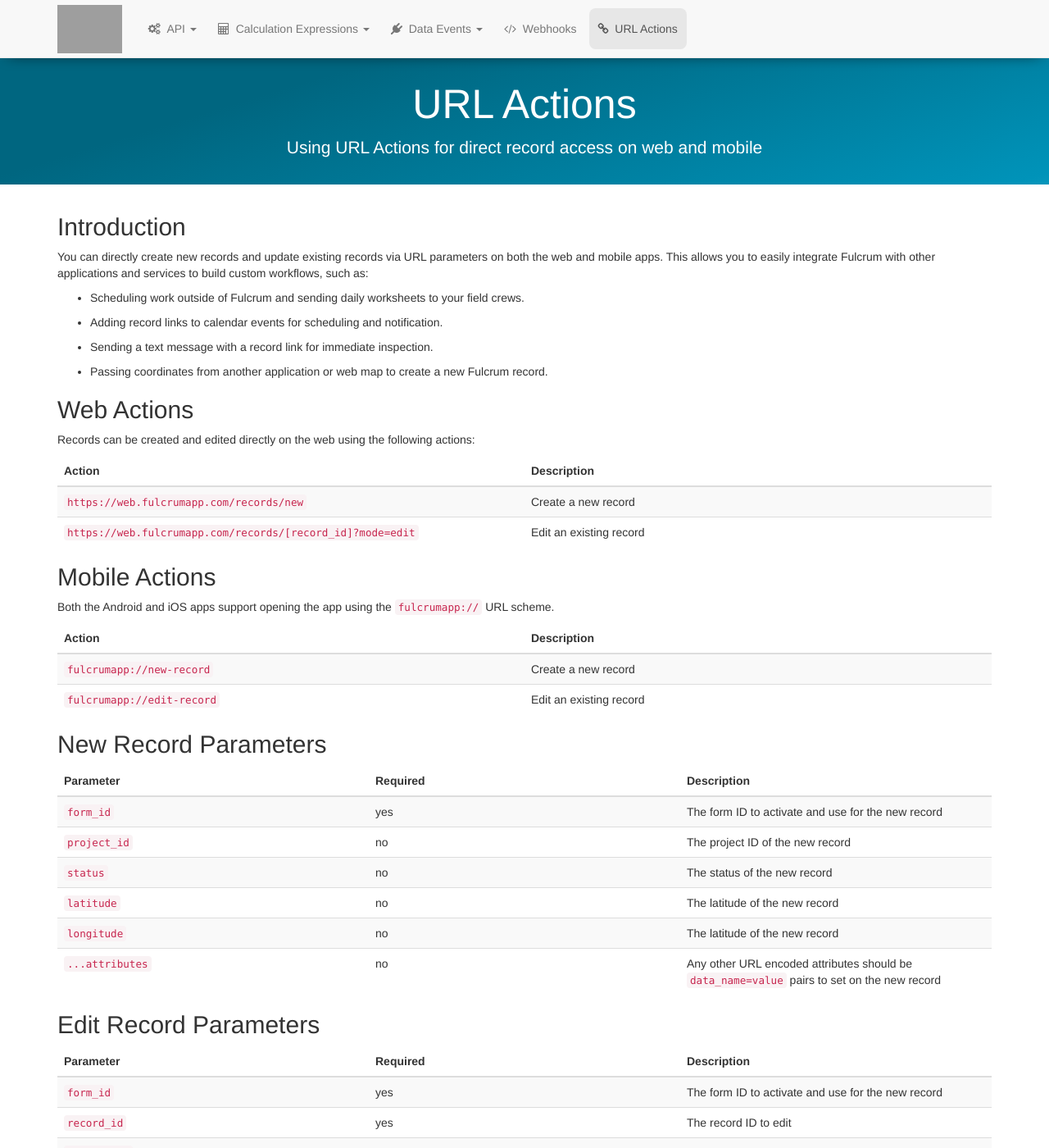
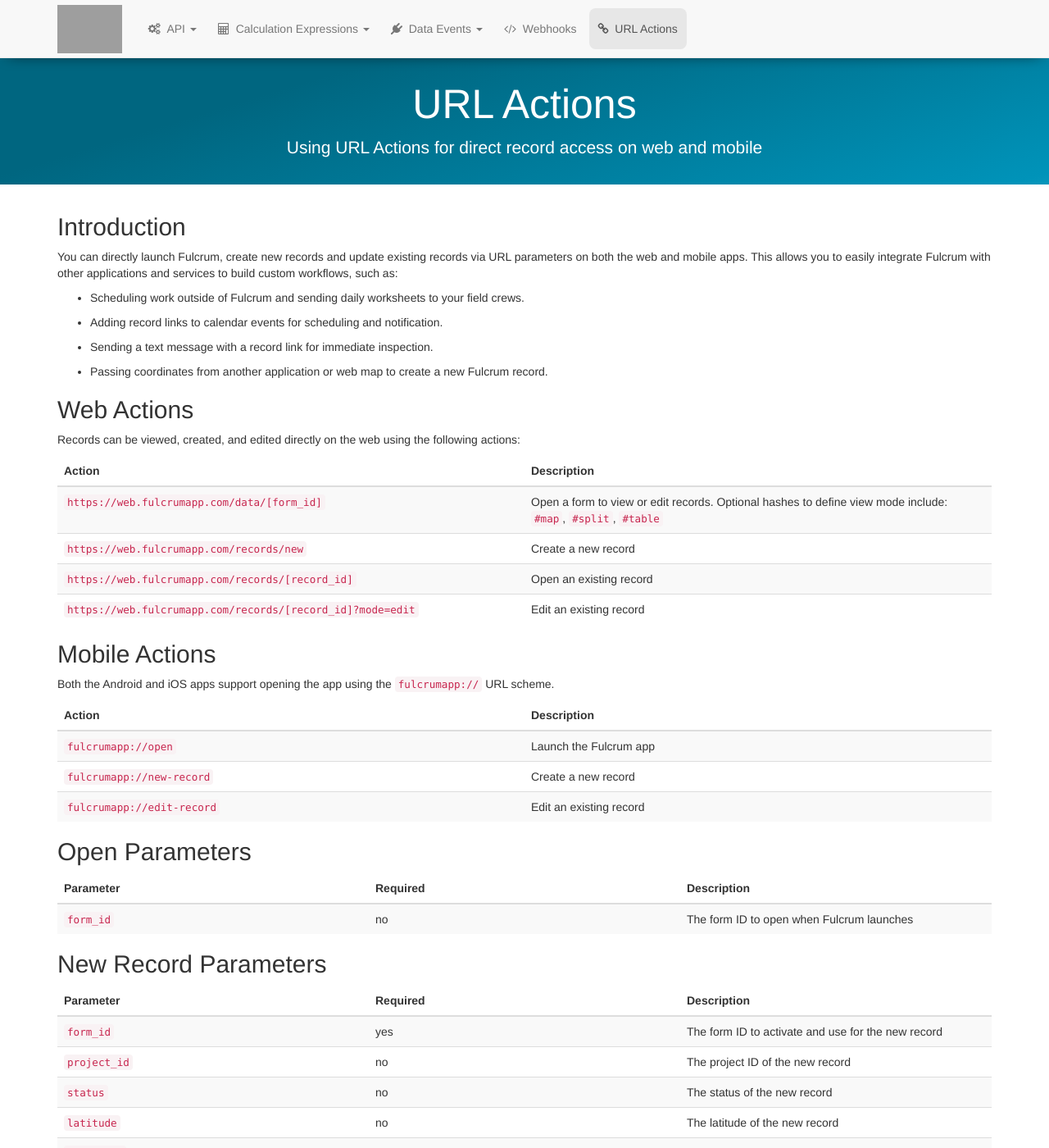
Before and after one commit to rylincoln/developer.fulcrumapp.com, a Jekyll site: the page built from _general/url-actions.md, in a window 1280 px wide and 1400 px high. Shown: the whole window at 82% size. Built offline with Jekyll 4.4.1, drawn with Linux system fonts in a browser that asks for light colours; nearby versions of some CDN libraries; grey boxes are pictures that could not be loaded.

Commit message:
Document open action

```diff
--- a/_general/url-actions.md
+++ b/_general/url-actions.md
@@ -9,7 +9,7 @@ category: section
 
 ## Introduction
 
-You can directly create new records and update existing records via URL parameters on both the web and mobile apps. This allows you to easily integrate Fulcrum with other applications and services to build custom workflows, such as:
+You can directly launch Fulcrum, create new records and update existing records via URL parameters on both the web and mobile apps. This allows you to easily integrate Fulcrum with other applications and services to build custom workflows, such as:
 
 - Scheduling work outside of Fulcrum and sending daily worksheets to your field crews.
 
@@ -21,14 +21,15 @@ You can directly create new records and update existing records via URL paramete
 
 ## Web Actions
 
-Records can be created and edited directly on the web using the following actions:
+Records can be viewed, created, and edited directly on the web using the following actions:
 
 {:.table.table-striped}
 | Action | Description |
 |--------|-------------|
+|`https://web.fulcrumapp.com/data/[form_id]`|Open a form to view or edit records. Optional hashes to define view mode include: `#map`, `#split`, `#table` |
 |`https://web.fulcrumapp.com/records/new`|Create a new record|
+|`https://web.fulcrumapp.com/records/[record_id]`|Open an existing record|
 |`https://web.fulcrumapp.com/records/[record_id]?mode=edit`|Edit an existing record|
-
 
 ## Mobile Actions
 
@@ -37,8 +38,16 @@ Both the Android and iOS apps support opening the app using the `fulcrumapp://`
 {:.table.table-striped}
 | Action | Description |
 |--------|-------------|
+|`fulcrumapp://open`|Launch the Fulcrum app|
 |`fulcrumapp://new-record`|Create a new record|
 |`fulcrumapp://edit-record`|Edit an existing record|
+
+## Open Parameters
+
+{:.table.table-striped}
+| Parameter | Required | Description |
+|-----------|----------|-------------|
+| `form_id` | no | The form ID to open when Fulcrum launches|
 
 ## New Record Parameters
 
```
